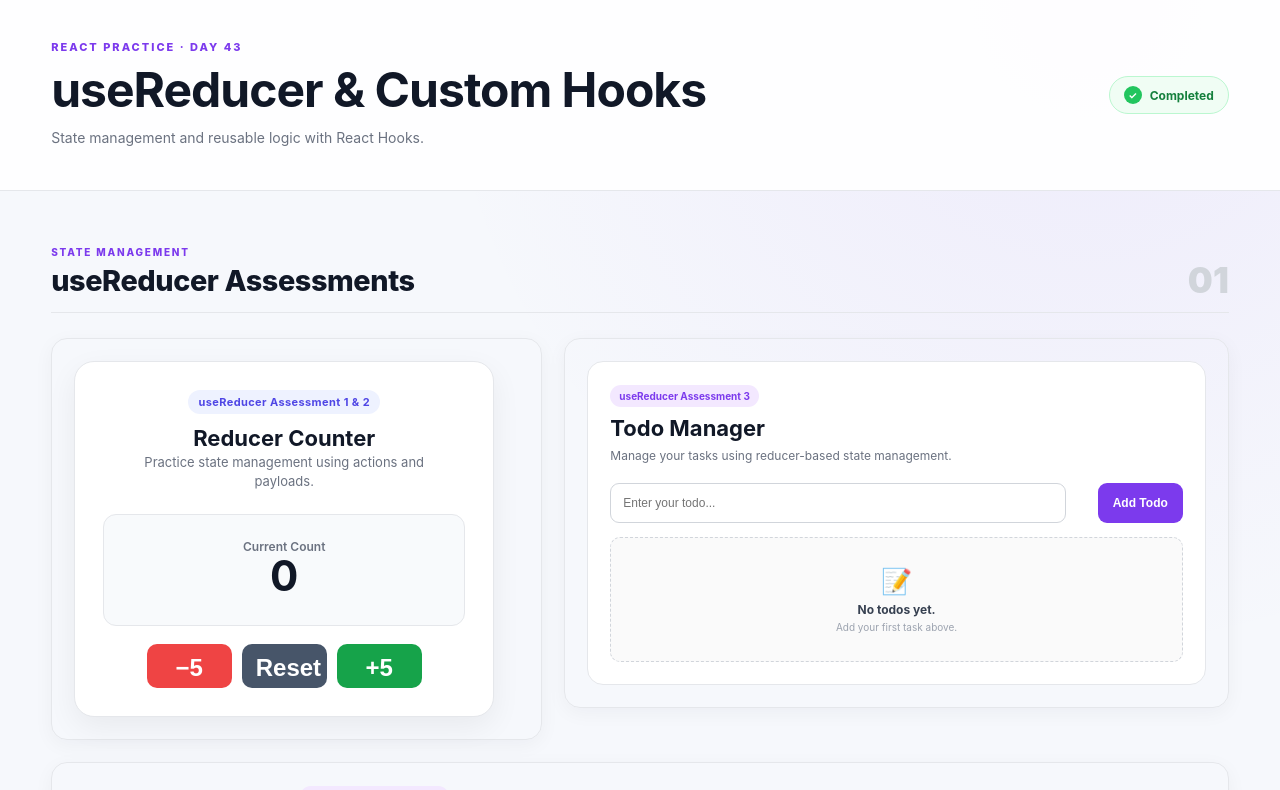
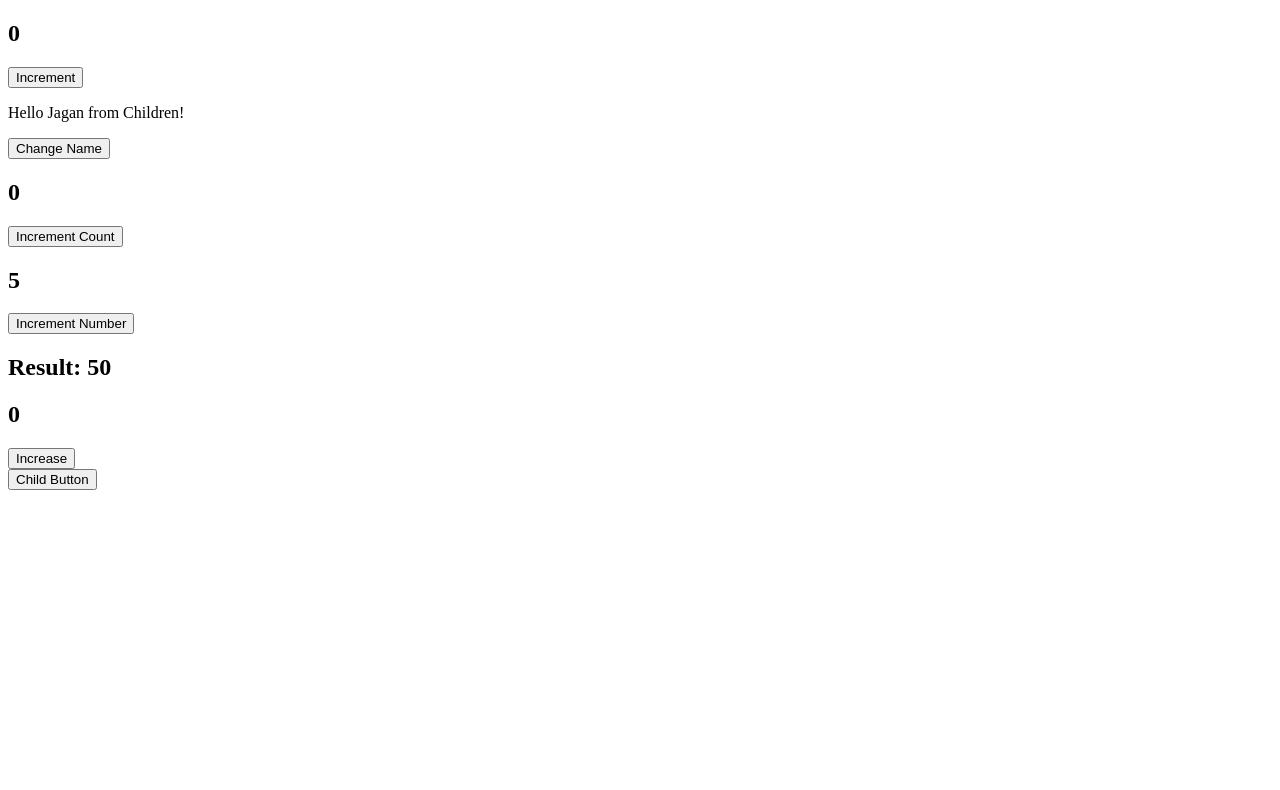
Before and after one commit to JaganReddy-33/100_Days_Full_Stack_Dev_Challenge, a React (Vite) app in the folder React_js/: page / in a window 1280 px wide. Shown: the top 790 px of the page. Built offline with nearby package versions, Linux system fonts and the light colour scheme.

Commit message:
feat: start day 44 react performance practice

```diff
--- a/React_js/src/App.jsx
+++ b/React_js/src/App.jsx
@@ -3,7 +3,8 @@
 // import DAY_40 from "./DAY_40_UseEffect/App";
 // import DAY_41 from "./DAY_41_UseRef_Forms/App";
 // import DAY_42 from "./DAY_42_Context_API/App";
-import DAY_43 from "./DAY_43_useReducer_CustomHooks/App";
+// import DAY_43 from "./DAY_43_useReducer_CustomHooks/App";
+import DAY_44 from "./DAY_44_React.memo_useMemo_useCallback/App";
 
 
 function App() {
@@ -15,7 +16,8 @@ function App() {
     {/* <DAY_40 /> */}
     {/* <DAY_41 /> */}
     {/* <DAY_42 /> */}
-    <DAY_43 />
+    {/* <DAY_43 /> */}
+    <DAY_44 />
     </>
   )
 }
--- /dev/null
+++ b/React_js/src/DAY_44_React.memo_useMemo_useCallback/App.jsx
@@ -0,0 +1,16 @@
+import ReactMemo from "./Components/ReactMemo/ReactMemo"
+import UseCallback from "./Components/UseCallback/UseCallback"
+import UseMemo from "./Components/UseMemo/UseMemo"
+
+
+const App = () => {
+  return (
+    <div>
+      <ReactMemo />
+      <UseMemo />
+      <UseCallback />
+    </div>
+  )
+}
+
+export default App
--- /dev/null
+++ b/React_js/src/DAY_44_React.memo_useMemo_useCallback/Components/ReactMemo/ReactMemo.jsx
@@ -0,0 +1,37 @@
+import React, { useState } from "react";
+
+
+
+const Child = React.memo(() => {
+
+    const [name, setName] = useState("Jagan");
+
+    const handleNameChange = () =>{
+        setName("Lohith")
+    }
+
+    console.log("Child rendered!");
+    return (
+        <div>
+            <p>Hello {name} from Children!</p>
+            <button onClick={handleNameChange}>Change Name</button>
+        </div>
+    );
+});
+
+const ReactMemo = () => {
+
+    const [count, setCount] = useState(0);
+
+    console.log("Parent rendered!");
+
+  return (
+    <div>
+      <h2>{count}</h2>
+      <button onClick={()=>setCount(prev => prev+1)}>Increment</button>
+      <Child />
+    </div>
+  )
+}
+
+export default ReactMemo
--- /dev/null
+++ b/React_js/src/DAY_44_React.memo_useMemo_useCallback/Components/UseCallback/UseCallback.jsx
@@ -0,0 +1,36 @@
+import React, { useCallback, useState } from "react"
+
+
+const Child = React.memo(({handleClick})=>{
+    console.log("Child rendered!");
+
+    return (
+        <div>
+            <button onClick={handleClick}>Child Button</button>
+        </div>
+    );
+});
+
+
+
+const UseCallback = () => {
+
+    const [count, setCount] = useState(0);
+
+    console.log("Parent rendered!");
+
+    const handleClick = useCallback(()=>{
+        console.log("Child button clicked!");
+    }, []);
+
+  return (
+    <div>
+      <h2>{count}</h2>
+      <button onClick={()=>setCount(prev => prev + 1)}>Increase</button>
+
+      <Child handleClick= {handleClick}/>
+    </div>
+  )
+}
+
+export default UseCallback
--- /dev/null
+++ b/React_js/src/DAY_44_React.memo_useMemo_useCallback/Components/UseMemo/UseMemo.jsx
@@ -0,0 +1,30 @@
+import { useMemo, useState } from "react"
+
+
+
+const UseMemo = () => {
+
+    const [count, setCount] = useState(0);
+    const [number, setNumber] = useState(5);
+
+    const expensiveCal = useMemo(()=>{
+        console.log("Calculating....");
+        return number*10;
+    }, [number])
+
+    const result = expensiveCal;
+
+  return (
+    <div>
+      <h2>{count}</h2>
+      <button onClick={()=>setCount(prev => prev + 1)}>Increment Count</button>
+
+      <h2>{number}</h2>
+      <button onClick={()=> setNumber(prev => prev+1)}>Increment Number</button>
+
+      <h2>Result: {result}</h2>
+    </div>
+  )
+}
+
+export default UseMemo
```
Also changed, not shown: React_js/src/DAY_44_React.memo_useMemo_useCallback/App.css (added), React_js/src/DAY_44_React.memo_useMemo_useCallback/README.md (added).
